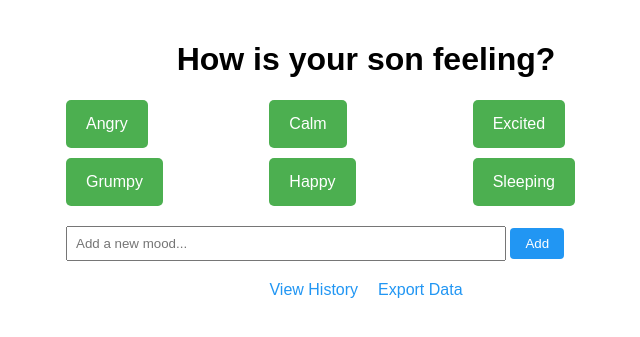
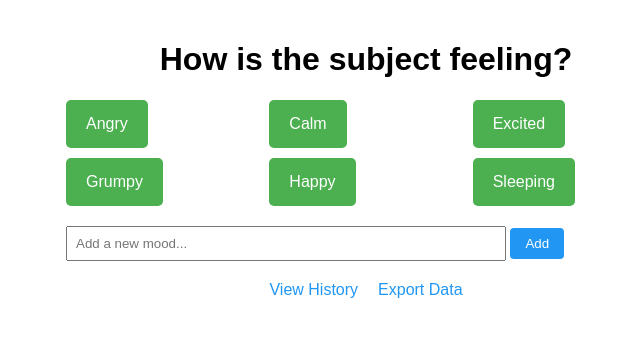
Before and after one commit to TimAidley/MoodBot, a Flask app: page / in a window 1280 px wide. Shown: the top 337 px of the page, without its empty margins (274-914 px from the left). Run offline with Flask 3, Linux system fonts and the light colour scheme; data that the repository does not hold is empty.

Commit message:
Update so as to make the subject name configurable

```diff
--- a/app.py
+++ b/app.py
@@ -9,6 +9,9 @@ app = Flask(__name__)
 # Ensure the instance folder exists
 os.makedirs(app.instance_path, exist_ok=True)
 DB_PATH = os.path.join(app.instance_path, 'moods.db')
+
+# Get subject name from environment variable with default fallback
+SUBJECT_NAME = os.environ.get('SUBJECT_NAME', 'the subject')
 
 def init_db():
     conn = sqlite3.connect(DB_PATH)
@@ -42,7 +45,7 @@ def index():
     all_moods = list(set(existing_moods + default_moods))
     all_moods.sort()
 
-    return render_template('index.html', moods=all_moods)
+    return render_template('index.html', moods=all_moods, subject_name=SUBJECT_NAME)
 
 @app.route('/record', methods=['POST'])
 def record_mood():
@@ -67,7 +70,7 @@ def history():
     moods = [dict(row) for row in cursor.fetchall()]
     conn.close()
 
-    return render_template('history.html', moods=moods)
+    return render_template('history.html', moods=moods, subject_name=SUBJECT_NAME)
 
 @app.route('/export')
 def export_data():
--- a/docker-compose.yml
+++ b/docker-compose.yml
@@ -7,6 +7,8 @@ services:
       - "5000:5000"
     volumes:
       - mood-data:/app/instance
+    environment:
+      - SUBJECT_NAME=Gabriel
     restart: unless-stopped
 
 volumes:
--- a/templates/index.html
+++ b/templates/index.html
@@ -62,7 +62,7 @@
     </style>
 </head>
 <body>
-    <h1>How is your son feeling?</h1>
+    <h1>How is {{ subject_name }} feeling?</h1>
 
     <div class="mood-buttons">
         {% for mood in moods %}
```
